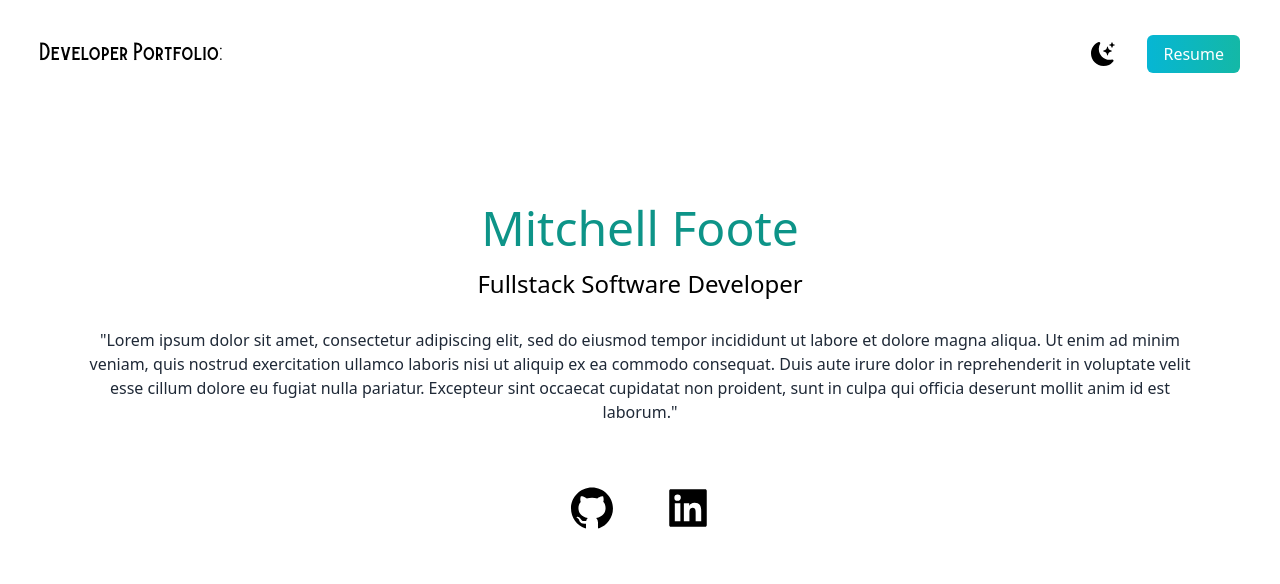
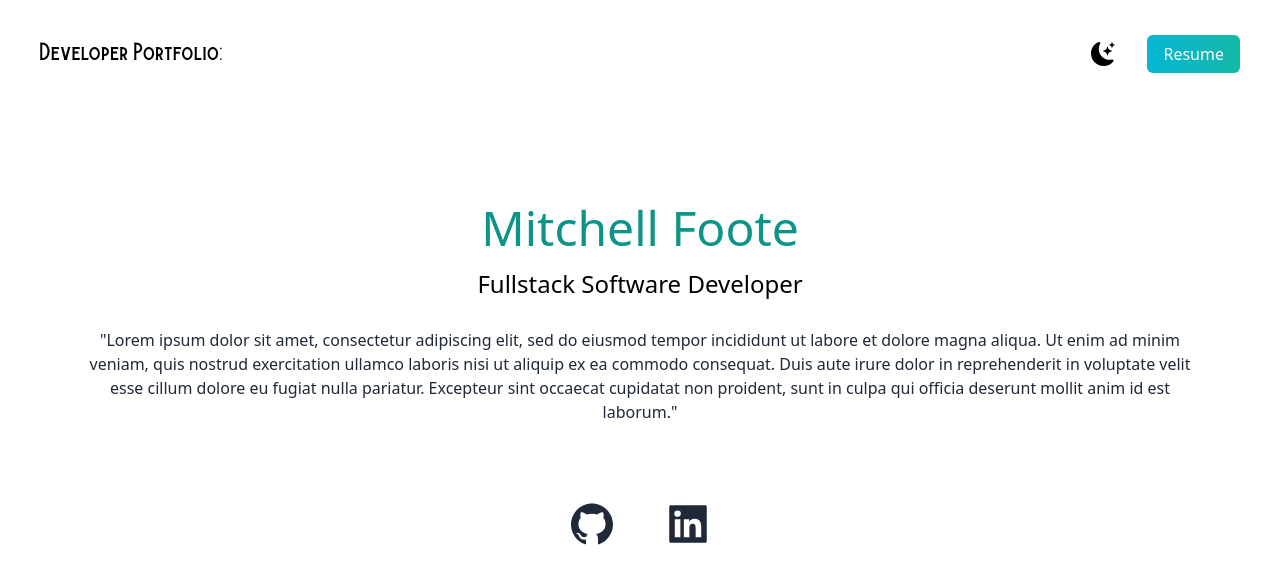
Before and after one commit to mcfoote/react-professional-portfolio, a Next.js app: page / in a window 1280 px wide. Shown: the top 584 px of the page. Built offline with nearby package versions, Linux system fonts and the light colour scheme.

Commit message:
work on body

```diff
--- a/pages/index.js
+++ b/pages/index.js
@@ -39,7 +39,7 @@
               Excepteur sint occaecat cupidatat non proident, sunt in culpa qui officia deserunt mollit anim id est laborum."
             </p>
           </div>
-          <div className="text-5xl flex justify-center gap-12">
+          <div className="text-5xl flex justify-center gap-12 py-4 text-gray-800">
             <AiFillGithub />
             <AiFillLinkedin />
           </div>
```
